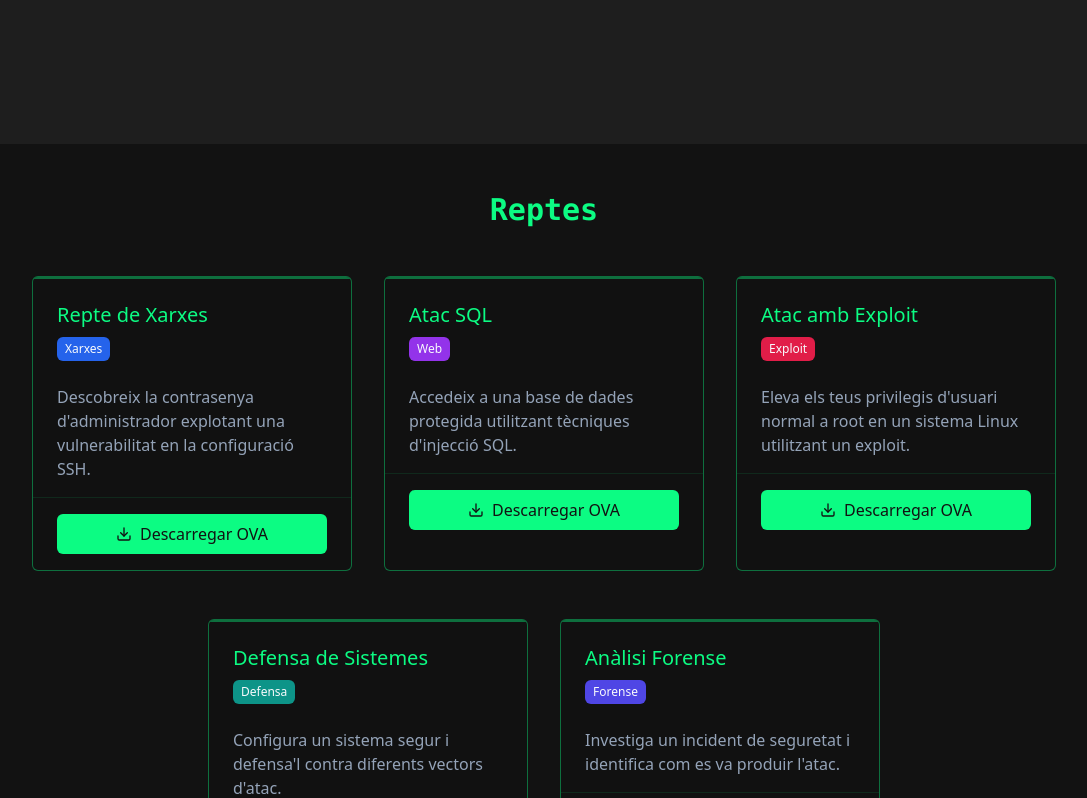
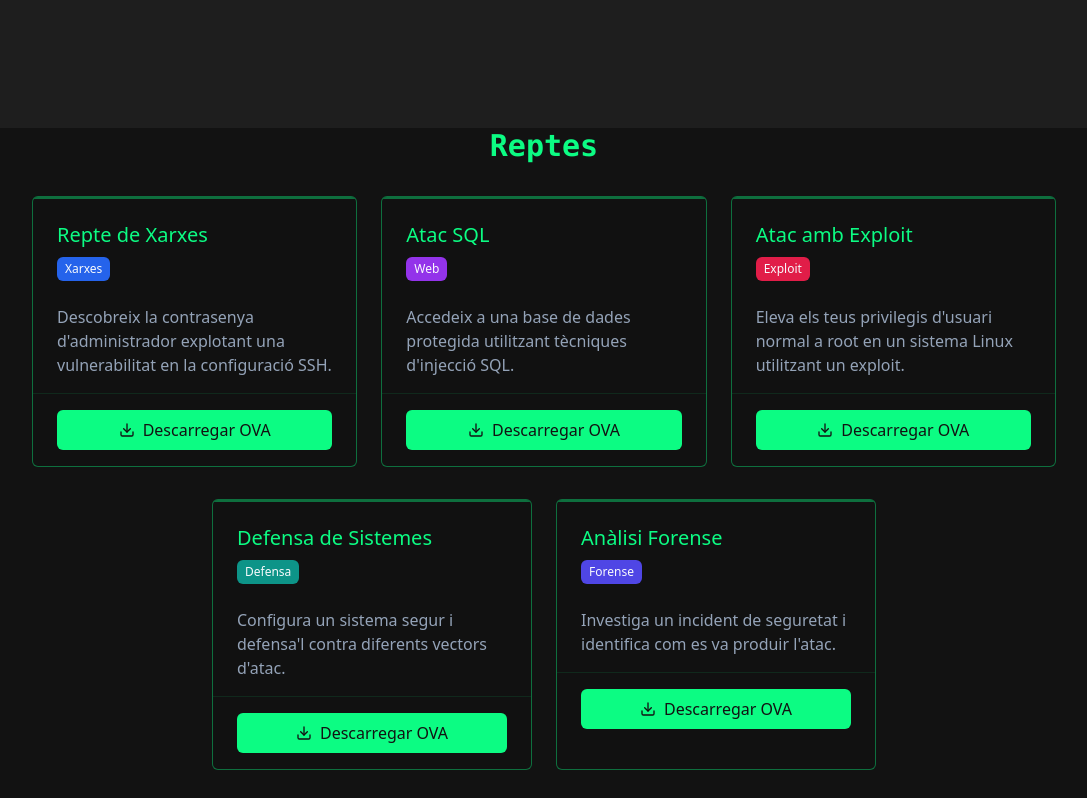
Before and after one commit to MartiponsITB/ethical-hack-island, a React (Vite) app: page / in a window 1280 px wide. Shown: the part 1242-2040 px from the top of the page, without its empty margins (96-1183 px from the left). Built offline with nearby package versions, Linux system fonts and the light colour scheme.

Commit message:
Visual edit in Lovable
Edited UI in Lovable

```diff
--- a/src/components/FeaturedChallenges.tsx
+++ b/src/components/FeaturedChallenges.tsx
@@ -1,4 +1,3 @@
-
 import { Link } from "react-router-dom";
 import { Lock } from "lucide-react";
 interface ChallengeProps {
@@ -67,13 +66,13 @@ const hackatonChallenge = {
   completions: 12
 };
 const FeaturedChallenges = () => {
-  return <section className="py-20 bg-cyber-darkgray">
-      <div className="container mx-auto px-4 bg-cyber-black py-12">
-        <div className="flex justify-center items-center mb-12">
+  return <section className="py-16 bg-cyber-darkgray">
+      <div className="container mx-auto px-4 bg-cyber-black">
+        <div className="flex justify-center items-center mb-8">
           <h2 className="text-3xl font-bold cyber-title">Reptes</h2>
         </div>
 
-        <div className="grid grid-cols-1 md:grid-cols-3 gap-8 max-w-5xl mx-auto">
+        <div className="grid grid-cols-1 md:grid-cols-3 gap-6 max-w-5xl mx-auto">
           {challenges.map(challenge => <div key={challenge.id} className="cyber-container bg-cyber-black/80 border-cyber-green/40">
               <div className="p-6">
                 <div className="flex justify-between items-start">
@@ -102,7 +101,7 @@ const FeaturedChallenges = () => {
         </div>
 
         {/* Center challenges - placing them in their own container with flex justify-center */}
-        <div className="mt-12 flex justify-center gap-8 max-w-5xl mx-auto">
+        <div className="mt-8 flex justify-center gap-6 max-w-5xl mx-auto">
           {centerChallenges.map(challenge => <div key={challenge.id} className="cyber-container bg-cyber-black/80 border-cyber-green/40 w-full md:w-80">
               <div className="p-6">
                 <div className="flex justify-between items-start">
```
